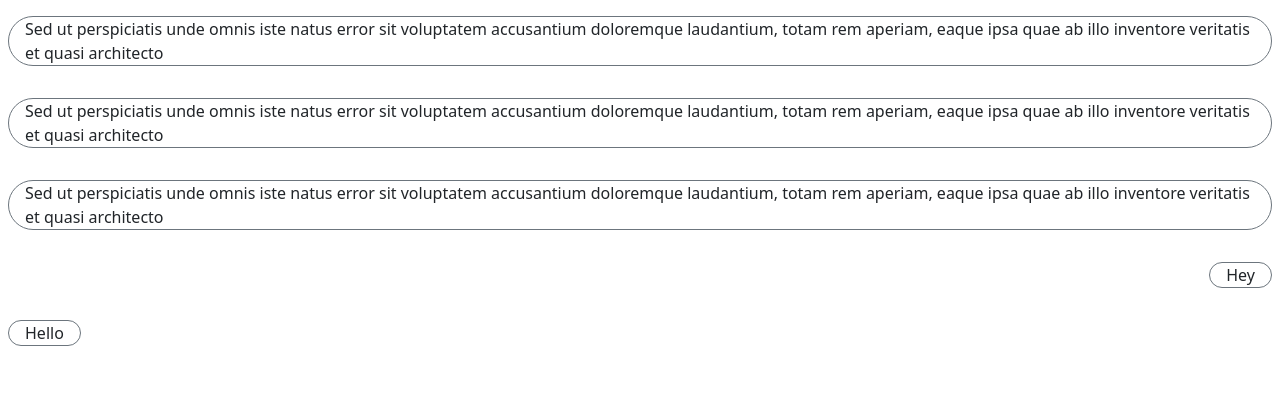
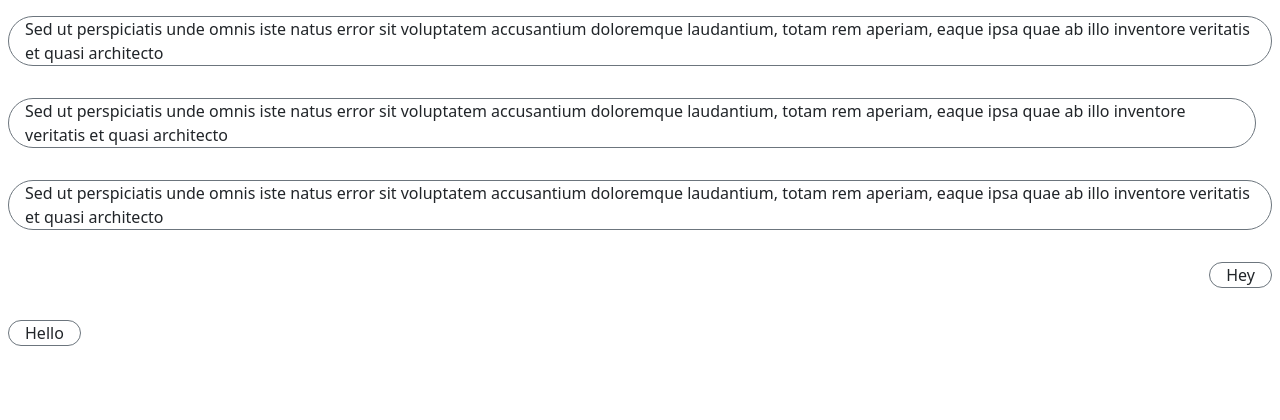
Before and after one commit to DefinitelyNotAnAssassin/flask-chat, a Flask app: page /inbox/Test in a window 1280 px wide. Shown: the top 420 px of the page. Run offline with Flask 2, Linux system fonts and the light colour scheme; a user stored in the database is signed in; data comes from the database, SQL or seed files in the repository.

Commit message:
Add files via upload

```diff
--- a/templates/send_message.html
+++ b/templates/send_message.html
@@ -19,9 +19,9 @@
 
 {% if msg.sender == username and msg.receiver == user.username %}
 
-<div class="d-flex flex-row mx-2 my-3">
+<div class="parent d-flex flex-row mx-2 my-3">
 
-  <p class="px-3 border border-secondary rounded-pill"> {{msg.content}} </p>
+  <p class="msg me-3 px-3 border border-secondary rounded-pill "> {{msg.content}} </p>
 
 </div>
 
@@ -29,9 +29,9 @@
 
 {% if msg.sender == user.username and msg.receiver == username %}
 
-<div class="d-flex flex-row-reverse mx-2 my-3">
+<div class="parent d-flex flex-row-reverse mx-2 my-3">
 
-  <p class="px-3 border border-secondary rounded-pill"> {{msg.content}} </p>
+  <p class="msg px-3 border border-secondary rounded-pill rounded-0"> {{msg.content}} </p>
 
 </div>
 
```
Also changed, not shown: templates/user.html (+7 -6 lines).
